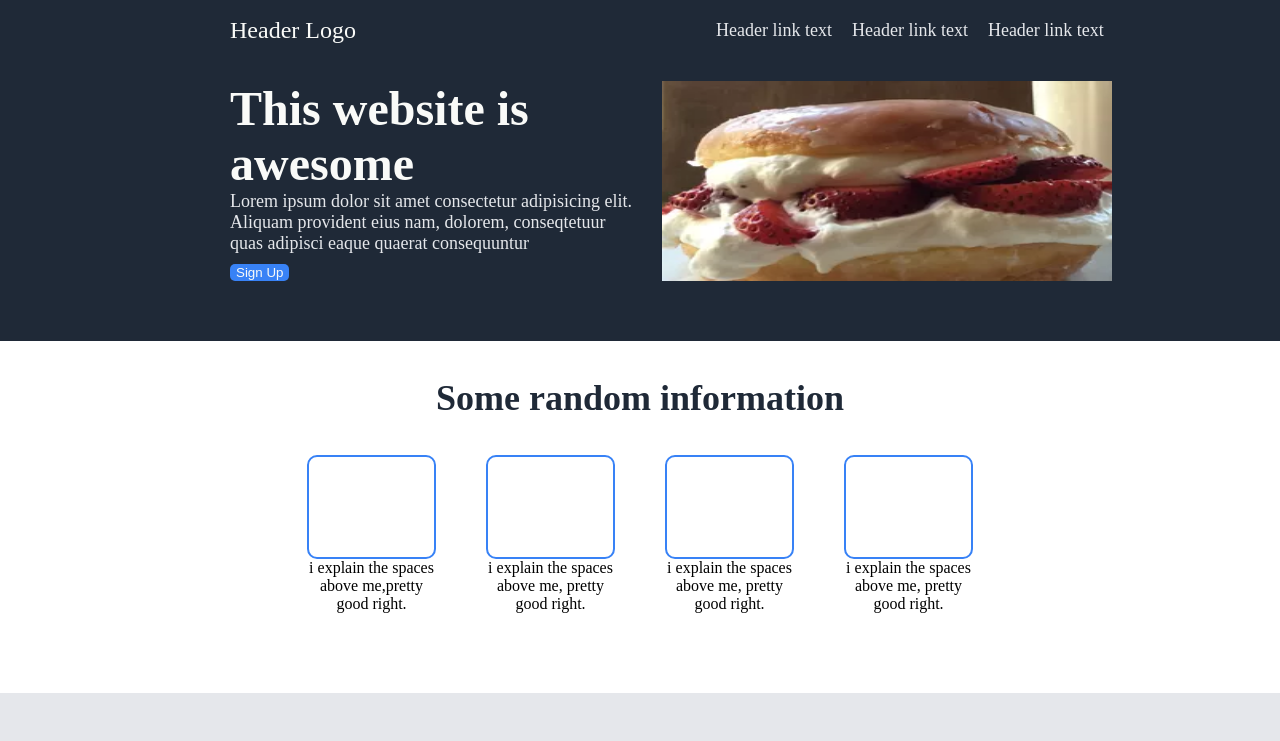
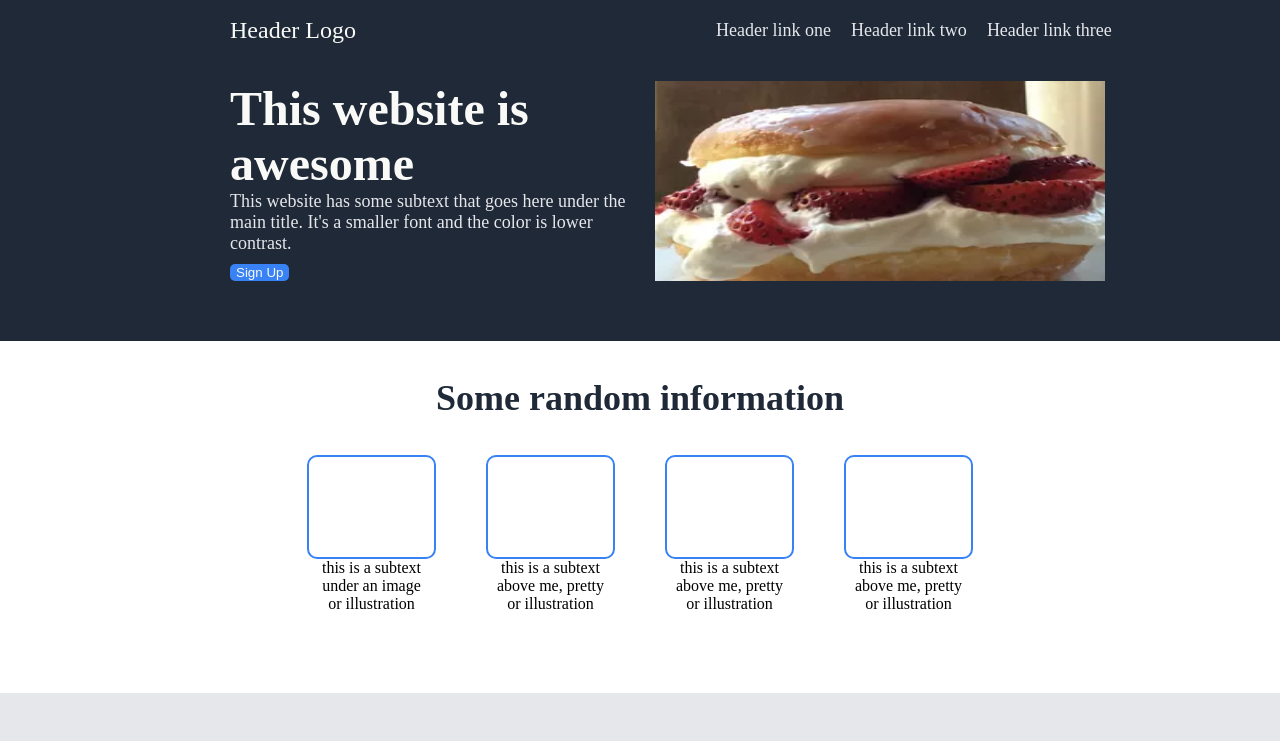
Before and after one commit to Olamilekan2009/landing_page, a plain HTML site: page index.html in a window 1280 px wide. Shown: the top 741 px of the page. Drawn offline with Linux system fonts and the light colour scheme.

Commit message:
index.html

```diff
--- a/index.html
+++ b/index.html
@@ -16,9 +16,9 @@
                     <li class="list big">Header Logo</li>
                 </div>
                 <div class="navbar menu">
-                    <li class="list small">Header link text</li>
-                    <li class="list small">Header link text</li>
-                    <li class="list small">Header link text</li>
+                    <li class="list small">Header link one</li>
+                    <li class="list small">Header link two</li>
+                    <li class="list small">Header link three</li>
                 </div>
             </div>
         </ul>
@@ -31,7 +31,7 @@
             This website is <br> awesome <br>
             </span>
             <span class="paragraph small">
-            Lorem ipsum dolor sit amet consectetur adipisicing elit. <br> Aliquam provident eius nam, dolorem, conseqtetuur<br> quas adipisci eaque quaerat consequuntur
+                This website has some subtext that goes here under the <br> main title. It's a smaller font and the color is lower <br> contrast.
             </span><br>
             <button class="bttn">Sign Up</button>
         </div>
@@ -50,28 +50,28 @@
                 <div class="imagesinfo">
                     </div>
                 <div class="division-one">
-                    i explain the spaces <br> above me,pretty <br> good right.
+                    this is a subtext <br> under an image <br> or illustration
                 </div>
             </div>
             <div class="flex item2">
                 <div class="imagesinfo">
                     </div>
                 <div class="division-two">
-                    i explain the spaces <br> above me, pretty <br> good right.
+                    this is a subtext <br> above me, pretty <br> or illustration
                 </div>
             </div>
             <div class="flex item3">
                 <div class="imagesinfo">
                     </div>
                 <div class="division-three">
-                    i explain the spaces <br> above me, pretty  <br> good right.
+                    this is a subtext <br> above me, pretty  <br> or illustration
                 </div>
             </div>
             <div class="flex item4">
                 <div class="imagesinfo">
                     </div>
                 <div class="division-four">
-                    i explain the spaces <br> above me, pretty <br> good right.
+                    this is a subtext <br> above me, pretty <br> or illustration
                 </div>
             </div>
         </div>
@@ -94,7 +94,7 @@
                 Call to action.Its time
             </div>
             <div class="dive-two">
-                Lorem ipsum dolor sit amet consectetur, adipisicing elit. Obcaecati eos
+                Sign up for our product by clicking that button right over there!
             </div>
         </div>
         <div>
@@ -104,7 +104,7 @@
 
 
     <div class="footer">
-        &#169;copyright &#64; landing_page_odin_project.&#153;
+        copyright &#169; The Odin Project 2024
     </div>
 </body>
 </html>
```
